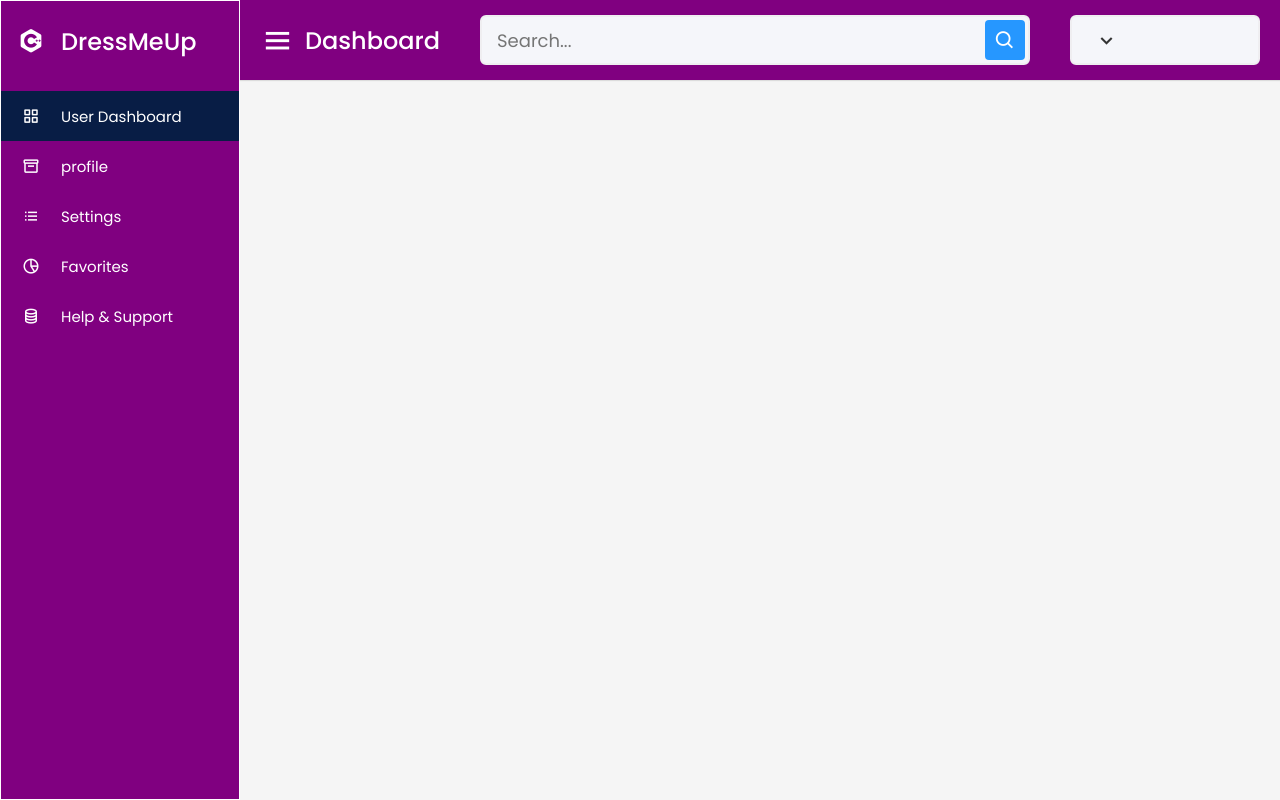
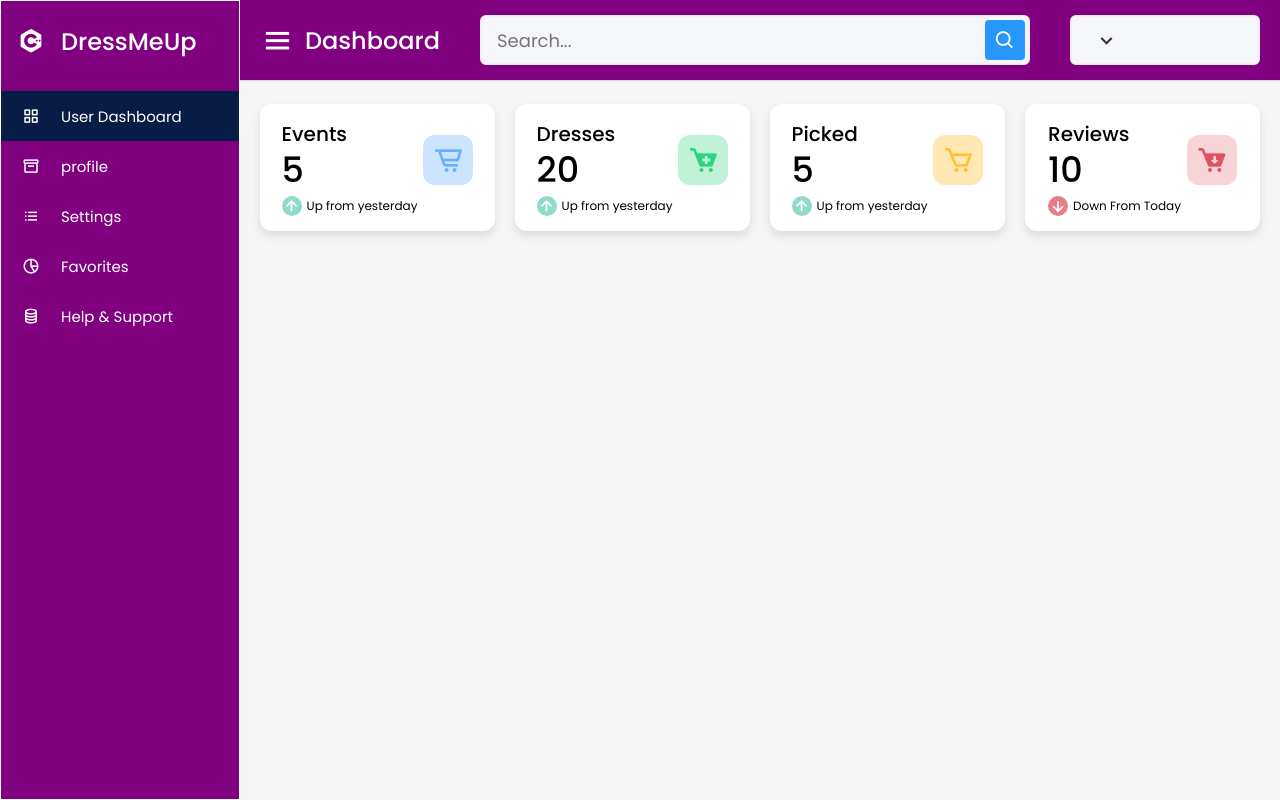
Before and after one commit to IfeBusola263/Dress_Me_Up, a Flask app: template web_flask/templates/user.html in a window 1280 px wide. Run offline with Flask 3, Linux system fonts and the light colour scheme; the template is opened without the code that fills it, so the values that code supplies are empty.

Commit message:
Added widget to the user page

```diff
--- a/web_flask/static/styles/user.css
+++ b/web_flask/static/styles/user.css
@@ -203,3 +203,86 @@ nav .profile-pic i{
 .dropdown:hover.dropdown-content {
     display: block;
 }
+
+
+.home-section .widget-container{
+  position: relative;
+  padding-top: 104px;
+}
+.widget-container .overview-boxes{
+  display: flex;
+  align-items: center;
+  justify-content: space-between;
+  flex-wrap: wrap;
+  padding: 0 20px;
+  margin-bottom: 26px;
+}
+.overview-boxes .box{
+  display: flex;
+  align-items: center;
+  justify-content: center;
+  width: calc(100% / 4 - 15px);
+  background: #fff;
+  padding: 15px 14px;
+  border-radius: 12px;
+  box-shadow: 0 5px 10px rgba(0,0,0,0.1);
+}
+.overview-boxes .box-topic{
+  font-size: 20px;
+  font-weight: 500;
+}
+.widget-container .box .number{
+  display: inline-block;
+  font-size: 35px;
+  margin-top: -6px;
+  font-weight: 500;
+}
+.widget-container .box .indicator{
+  display: flex;
+  align-items: center;
+}
+.widget-container .box .indicator i{
+  height: 20px;
+  width: 20px;
+  background: #8FDACB;
+  line-height: 20px;
+  text-align: center;
+  border-radius: 50%;
+  color: #fff;
+  font-size: 20px;
+  margin-right: 5px;
+}
+.box .indicator i.down{
+  background: #e87d88;
+}
+.widget-container .box .indicator .text{
+  font-size: 12px;
+}
+.widget-container .box .cart{
+  display: inline-block;
+  font-size: 32px;
+  height: 50px;
+  width: 50px;
+  background: #cce5ff;
+  line-height: 50px;
+  text-align: center;
+  color: #66b0ff;
+  border-radius: 12px;
+  margin: -15px 0 0 6px;
+}
+.widget-container .box .cart.two{
+   color: #2BD47D;
+   background: #C0F2D8;
+ }
+.widget-container .box .cart.three{
+   color: #ffc233;
+   background: #ffe8b3;
+ }
+.widget-container .box .cart.four{
+   color: #e05260;
+   background: #f7d4d7;
+ }
+.widget-container .total-order{
+  font-size: 20px;
+  font-weight: 500;
+}
--- a/web_flask/templates/user.html
+++ b/web_flask/templates/user.html
@@ -1,5 +1,4 @@
 <!DOCTYPE html>
-<!-- Coding by CodingNepal | www.codingnepalweb.com -->
 <html lang="en" dir="ltr">
     <head>
         <meta charset="UTF-8">
@@ -76,6 +75,54 @@
             </div>
         </div>
         </nav>
+
+        <div class="widget-container">
+          <div class="overview-boxes">
+            <div class="box">
+              <div class="right-side">
+                <div class="box-topic">Events</div>
+                <div class="number">5</div>
+                <div class="indicator">
+                  <i class='bx bx-up-arrow-alt'></i>
+                  <span class="text">Up from yesterday</span>
+                </div>
+              </div>
+              <i class='bx bx-cart-alt cart'></i>
+            </div>
+            <div class="box">
+              <div class="right-side">
+                <div class="box-topic">Dresses</div>
+                <div class="number">20</div>
+                <div class="indicator">
+                  <i class='bx bx-up-arrow-alt'></i>
+                  <span class="text">Up from yesterday</span>
+                </div>
+              </div>
+              <i class='bx bxs-cart-add cart two' ></i>
+            </div>
+            <div class="box">
+              <div class="right-side">
+                <div class="box-topic">Picked</div>
+                <div class="number">5</div>
+                <div class="indicator">
+                  <i class='bx bx-up-arrow-alt'></i>
+                  <span class="text">Up from yesterday</span>
+                </div>
+              </div>
+              <i class='bx bx-cart cart three' ></i>
+            </div>
+            <div class="box">
+              <div class="right-side">
+                <div class="box-topic">Reviews</div>
+                <div class="number">10</div>
+                <div class="indicator">
+                  <i class='bx bx-down-arrow-alt down'></i>
+                  <span class="text">Down From Today</span>
+                </div>
+              </div>
+              <i class='bx bxs-cart-download cart four' ></i>
+            </div>
+          </div>
     </section>
 </body>
 </html>
```
